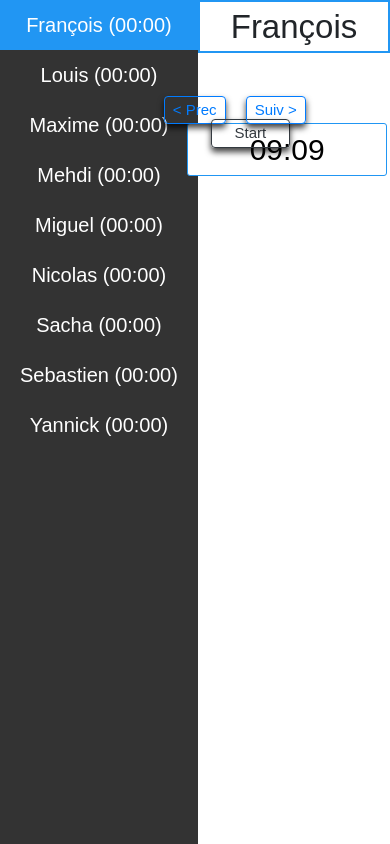
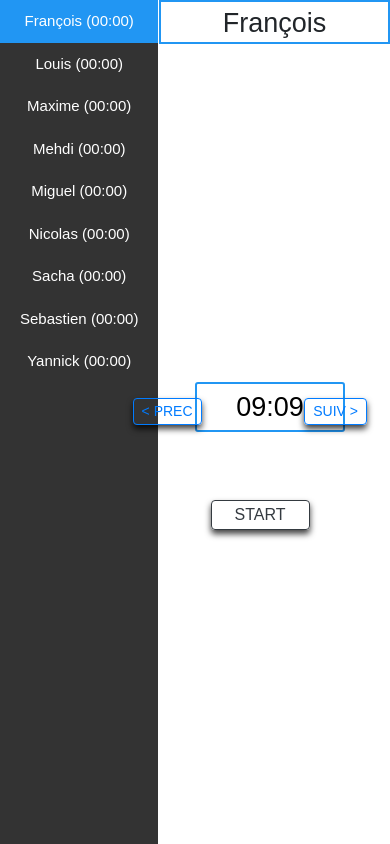
Before and after one commit to WheelzMonster/Cdiscount_daily, a plain HTML site: page index.html in a window 390 px wide. Drawn offline with nearby package versions, Linux system fonts and the light colour scheme.

Commit message:
responsive added

```diff
--- a/style.css
+++ b/style.css
@@ -1,6 +1,7 @@
 html,body {
   margin: 0;
   padding: 0;
+  height: 100%;
 }
 
 body {
@@ -48,9 +49,9 @@ li:hover, .active {
   border: 2px solid #2196f3;
   position: absolute;
   border-radius: 3px;
-  font-size:30px;
+  font-size:38px;
   text-align:center;
-  margin-top: 20%;
+  margin-top: 50vh;
   left: 50%;
   padding: 3px;
   width: 200px;
@@ -67,28 +68,31 @@ button {
 
 #switch {
   position: absolute;
-  left: 54%;
-  margin-top: 25%;
-  font-size: 15px;
+  left: 53%;
+  margin-top: 66vh;
+  font-size: 22px;
   padding: 2 23px;
+  text-transform: uppercase;
 }
 
 
 #precedent {
   position: absolute;
-  left: 44%;
-  margin-top: 21%;
-  font-size: 15px;
+  left: 39.5%;
+  margin-top: 52vh;
+  font-size: 20px;
   padding: 2 8px;
+  text-transform: uppercase;
 }
 
 
 #suivant {
   position: absolute;
-  left: 65%;
-  margin-top: 21%;
-  font-size: 15px;
+  left: 69%;
+  margin-top: 52vh;
+  font-size: 20px;
   padding: 2 8px;
+  text-transform: uppercase;
 }
 
 h1{
@@ -99,7 +103,7 @@ h1{
 
 .h1Contain{
   width: 100%;
-  height: 53px;
+  height: 52px;
   border: solid 2px #2196f3;
 
 }
@@ -108,13 +112,13 @@ h1{
   #timer {
     background-color:#ffffff;
     color: #000000;
-  border: 1px solid #2196f3;
+    border: 2px solid #2196f3;
     position: absolute;
     border-radius: 3px;
-  font-size:30px;
+    font-size:38px;
     text-align:center;
-  margin-top: 18%;
-  left: 48%;
+    margin-top: 50vh;
+    left: 50%;
     padding: 3px;
     width: 200px;
     height: auto;
@@ -122,27 +126,102 @@ h1{
 
   #switch {
     position: absolute;
-  left: 54%;
-  margin-top: 17%;
-  font-size: 15px;
+    left: 55%;
+    margin-top: 66vh;
+    font-size: 20px;
     padding: 2 23px;
+    text-transform: uppercase;
   }
 
 
   #precedent {
     position: absolute;
-  left: 42%;
-  margin-top: 11%;
-  font-size: 15px;
+    left: 36%;
+    margin-top: 52vh;
+    font-size: 18px;
     padding: 2 8px;
+    text-transform: uppercase;
   }
 
 
   #suivant {
     position: absolute;
-  left: 63%;
-  margin-top: 11%;
-  font-size: 15px;
+    left: 76%;
+    margin-top: 52vh;
+    font-size: 18px;
     padding: 2 8px;
+    text-transform: uppercase;
   }
 }
+
+@media(max-width: 710px){
+  #timer {
+    background-color:#ffffff;
+    color: #000000;
+    border: 2px solid #2196f3;
+    position: absolute;
+    border-radius: 3px;
+    font-size: 27px;
+    text-align:center;
+    margin-top: 40vh;
+    left: 50%;
+    padding: 3px;
+    width: 150px;
+    height: auto;
+  }
+
+  #switch {
+    position: absolute;
+    left: 54%;
+    margin-top: 54vh;
+    font-size: 16px;
+    padding: 2 23px;
+    text-transform: uppercase;
+  }
+
+
+  #precedent {
+    position: absolute;
+    left: 34%;
+    margin-top: 42vh;
+    font-size: 14px;
+    padding: 2 8px;
+    text-transform: uppercase;
+  }
+
+
+  #suivant {
+    position: absolute;
+    left: 78%;
+    margin-top: 42vh;
+    font-size: 14px;
+    padding: 2 8px;
+    text-transform: uppercase;
+  }
+
+  #container{
+    position: relative;
+    padding-left: 159px;
+  }
+
+  li {
+    color: #ffffff;
+    text-decoration: none;
+    font-size: 15px;
+    padding: 10px 20px;
+    text-align: center;
+  }
+
+  h1{
+    text-align: center;
+    padding-top: 5px;
+    font-size: 27px;
+  }
+
+  .h1Contain{
+    width: 100%;
+    height: 44px;
+    border: solid 2px #2196f3;
+
+  }
+}
```
Lines whose indentation alone changed are shown as unchanged.
